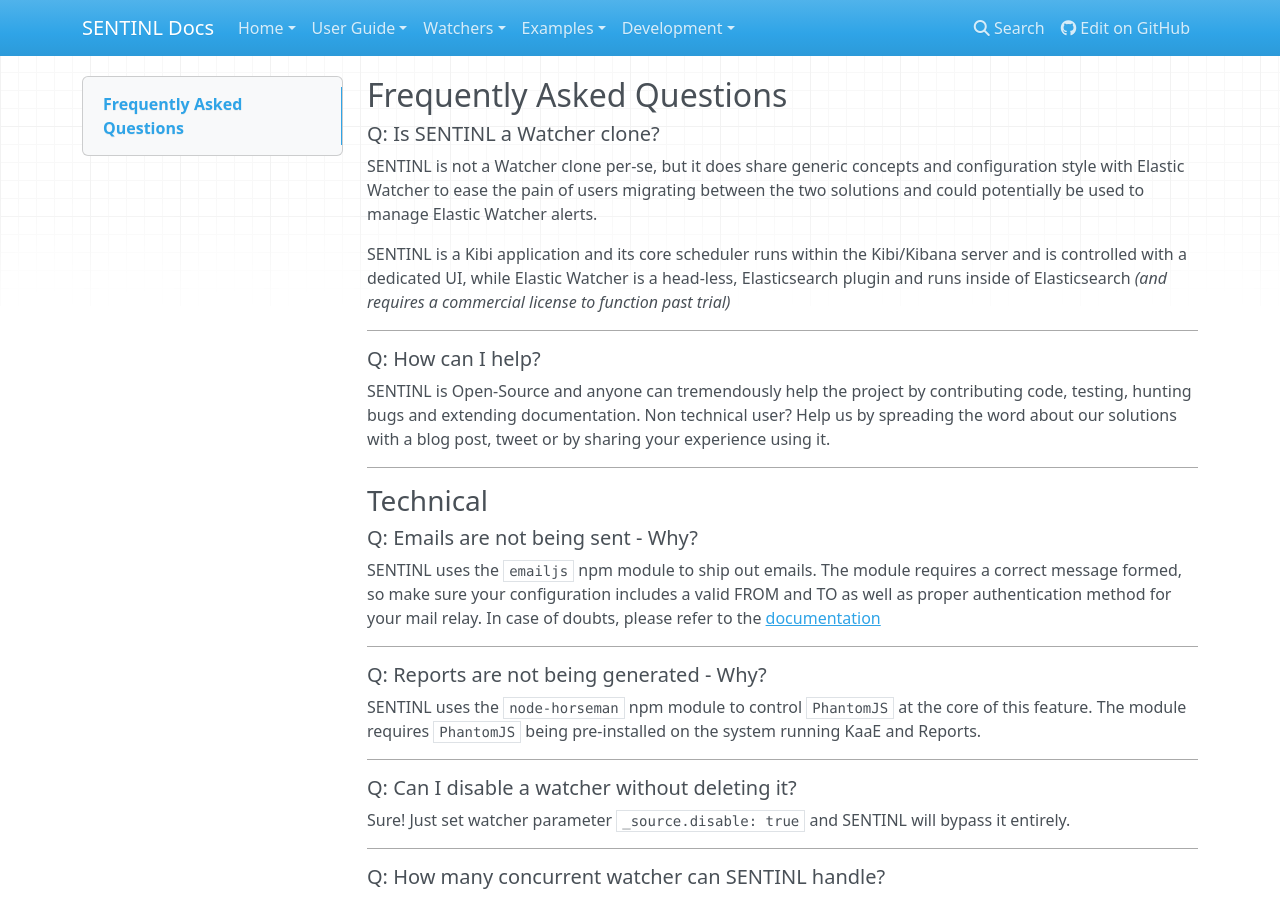
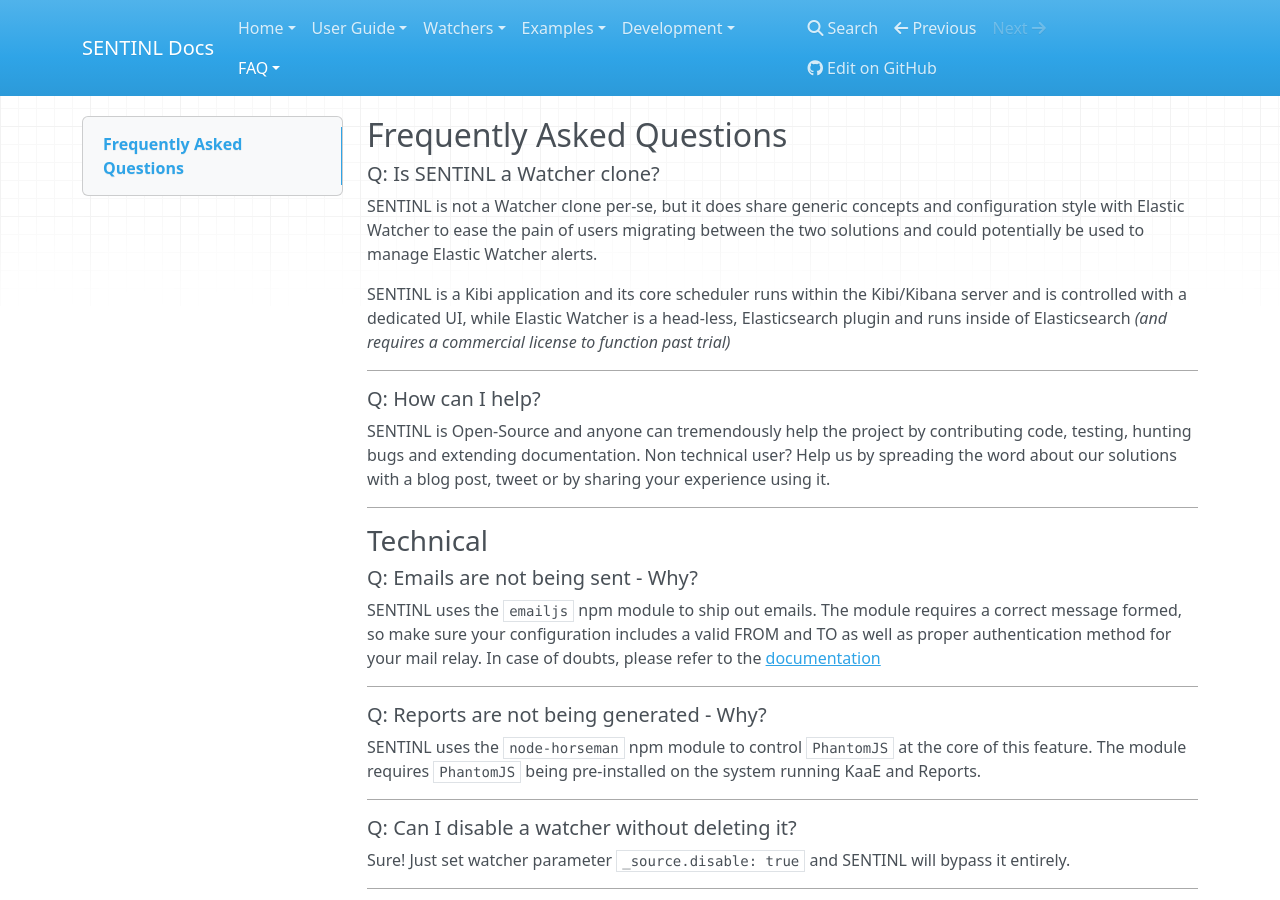
Before and after one commit to sentinl/sentinl, an MkDocs documentation site: the page built from docs/FAQ.md, in a window 1280 px wide and 900 px high. Built offline with MkDocs 1.6.1, drawn with Linux system fonts in a browser that asks for light colours; nearby versions of some CDN libraries; old or Windows-style settings are respelled for this version of MkDocs.

Commit message:
Update mkdocs.yml

```diff
--- a/mkdocs.yml
+++ b/mkdocs.yml
@@ -35,3 +35,5 @@
     - 'Reports': 'HOWTO-Create-Reports.md'
 - Development:
     - 'API': 'API.md'
+- FAQ:
+    - 'FAQ.md'
```
